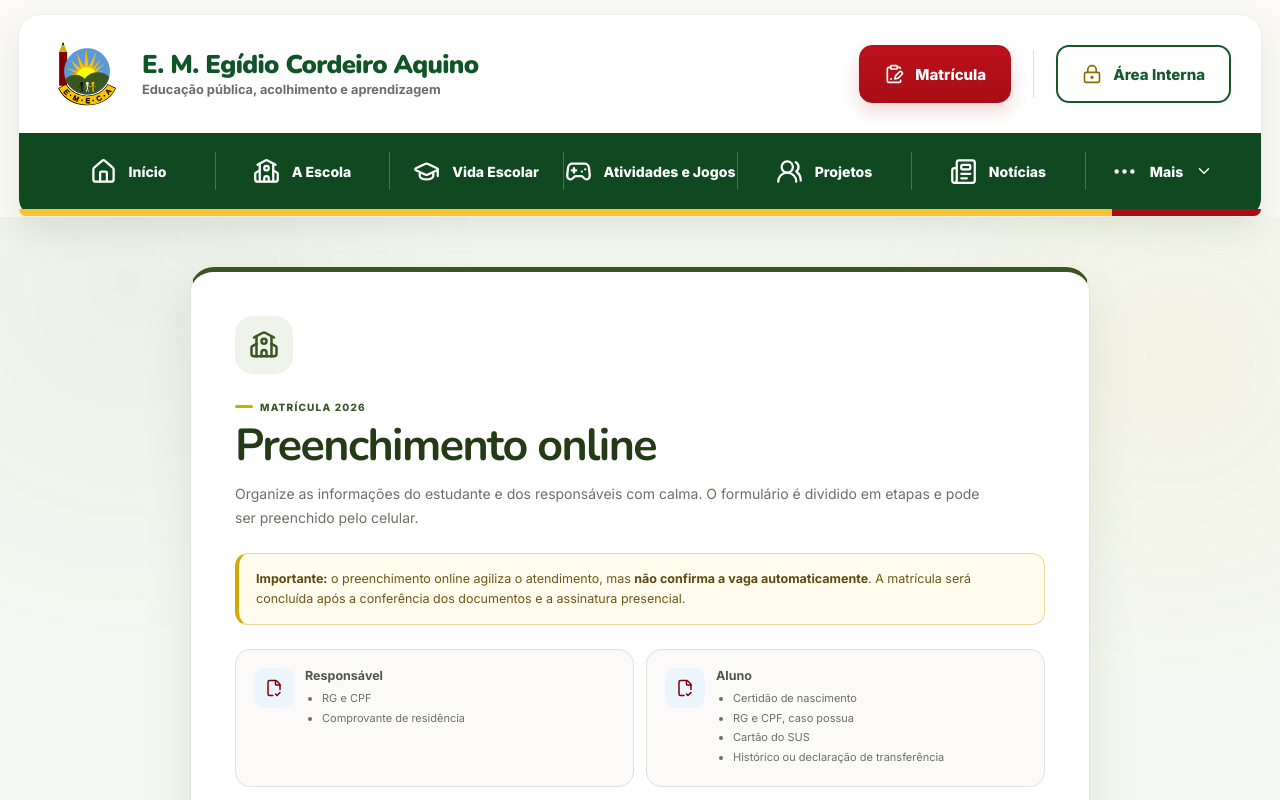
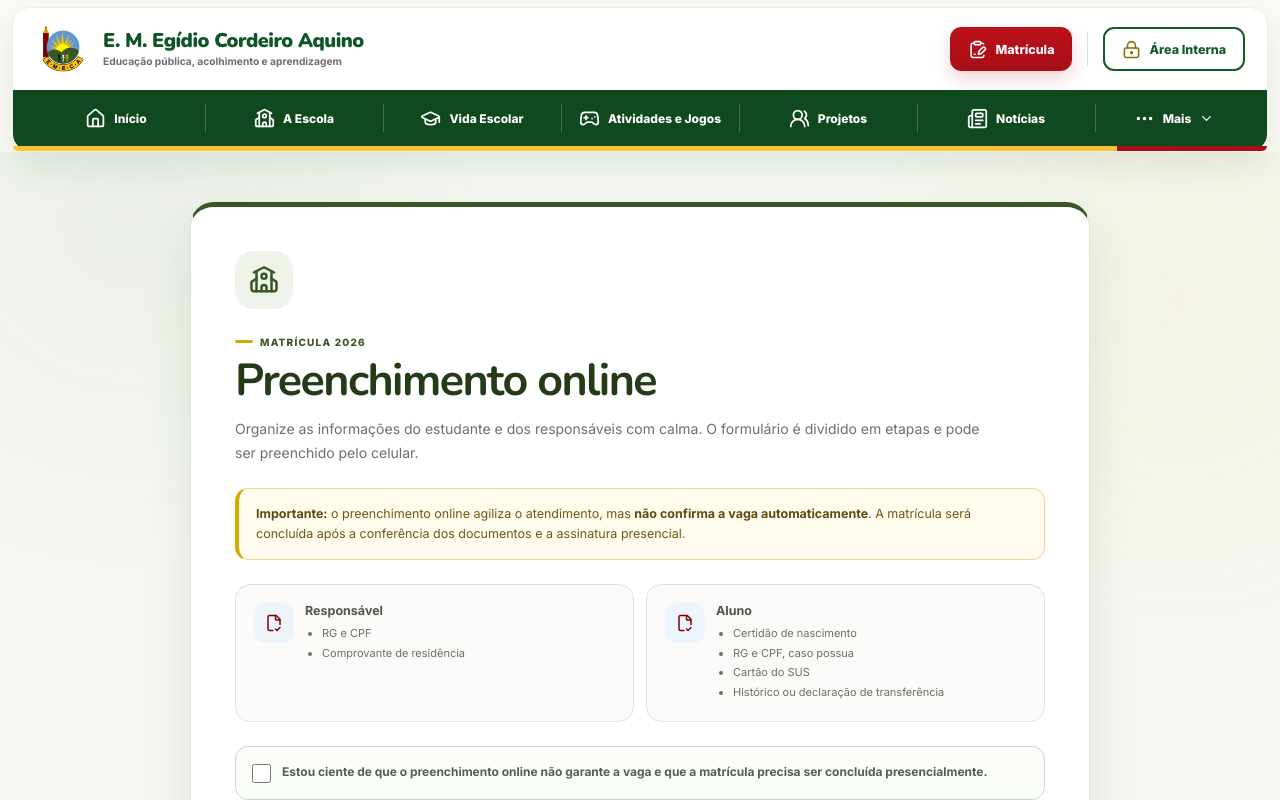
Before and after one commit to Paulo-Andre/emeca, a React (Vite) app in the folder frontend_publico/: page / in a window 1280 px wide. Shown: the top 800 px of the page. Built offline with nearby package versions, Linux system fonts and the light colour scheme.

Commit message:
Compactar altura do cabeçalho da matrícula

```diff
--- a/frontend_publico/src/components/css/publicSiteShell.css
+++ b/frontend_publico/src/components/css/publicSiteShell.css
@@ -970,3 +970,98 @@
     padding: 0 !important;
   }
 }
+
+/* Compact reference header */
+@media (min-width: 1021px) {
+  .school-public-header {
+    padding: 7px 12px 0;
+  }
+
+  .school-public-frame {
+    border-radius: 18px 18px 15px 15px;
+  }
+
+  .school-public-header__top {
+    min-height: 82px;
+    padding: 10px 22px;
+    gap: 22px;
+  }
+
+  .school-public-header__top .school-public-brand {
+    gap: 12px;
+  }
+
+  .school-public-header__top .school-public-brand img {
+    width: 56px;
+    height: 56px;
+    border-radius: 13px;
+  }
+
+  .school-public-header__top .school-public-brand strong {
+    font-size: clamp(17px, 1.55vw, 23px);
+    line-height: 1.04;
+  }
+
+  .school-public-header__top .school-public-brand small {
+    margin-top: 1px;
+    font-size: clamp(9px, .8vw, 11.5px);
+  }
+
+  .school-public-actions {
+    gap: 15px;
+  }
+
+  .school-public-actions .shell-enrollment,
+  .school-public-actions .shell-internal-access {
+    min-height: 44px;
+    padding: 0 17px !important;
+    gap: 8px;
+    border-radius: 11px !important;
+    font-size: 12.5px !important;
+  }
+
+  .school-public-actions .shell-enrollment svg,
+  .school-public-actions .shell-internal-access svg {
+    width: 19px;
+    height: 19px;
+  }
+
+  .shell-action-divider {
+    height: 34px;
+  }
+
+  .school-public-nav-band .school-public-nav {
+    min-height: 56px;
+    padding: 0 14px;
+  }
+
+  .school-public-nav-band .shell-nav-main,
+  .school-public-nav-band .school-public-more > summary {
+    min-height: 56px;
+    padding: 0 13px;
+    gap: 8px;
+    font-size: 12px;
+  }
+
+  .school-public-nav-band .shell-nav-main + .shell-nav-main::before,
+  .school-public-nav-band .school-public-more::before {
+    top: 14px;
+    bottom: 14px;
+  }
+
+  .school-public-nav-band .shell-nav-main svg,
+  .school-public-nav-band .school-public-more > summary svg:first-child {
+    width: 21px;
+    height: 21px;
+    flex-basis: 21px;
+  }
+
+  .school-public-nav-band .school-public-more > summary svg:last-child {
+    width: 15px;
+    height: 15px;
+  }
+
+  .school-public-nav-accent {
+    height: 5px;
+  }
+}
```
